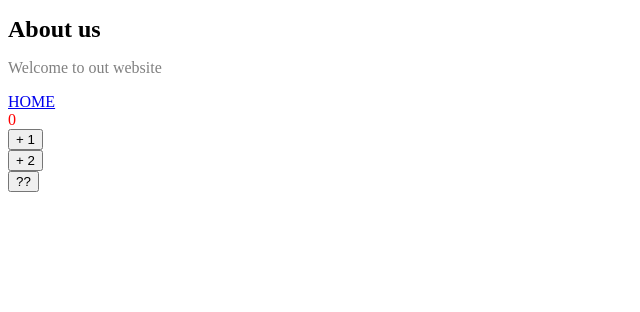
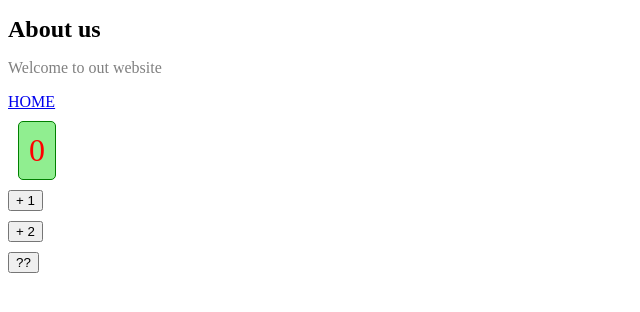
Before and after one commit to kotobukid/tauri_nuxt_sample, a Nuxt app: page /about in a window 1280 px wide. Shown: the top 312 px of the page, without its empty margins (0-640 px from the left). Built offline with nearby package versions, Linux system fonts and the light colour scheme.

Commit message:
よく見るとデフォルト生成のコンポーネント（pageだが)はscript setup構文ではなかった エラーの説明にあるようにそこはsetup関数内ではなかった、故に使用できなかったということらしい

```diff
--- a/components/Counter.vue
+++ b/components/Counter.vue
@@ -22,5 +22,22 @@ const {
 </template>
 
 <style scoped lang="less">
+span.count {
+  font-size: 2rem;
+  background-color: lightgreen;
+  padding: 10px;
+  display: inline-block;
+  margin: 10px;
+  border: 1px solid green;
+  border-radius: 5px;
+}
+
+button {
+  margin-bottom: 10px;
+
+  &:last-child {
+    margin-bottom: 0;
+  }
+}
 
 </style>
--- a/pages/about.vue
+++ b/pages/about.vue
@@ -8,15 +8,21 @@
 </div>
 </template>
 
-<script lang="ts">
+<script setup lang="ts">
 import { useHeadTitle } from '~/helpers/useHeadTitle'
 import { useHead } from '#imports'
+import {onMounted} from "vue";
 
-// const headTitle = useHeadTitle('About')
-// useHead(headTitle);
-export default {
-  name: 'AboutPage'
-}
+// setTimeout(() => {
+//   const headTitle = useHeadTitle('About')
+//   useHead(headTitle);
+// }, 100);
+
+onMounted(() => {
+  const headTitle = useHeadTitle('About')
+  useHead(headTitle);
+});
+
 </script>
 
 <style scoped lang="less">
```
